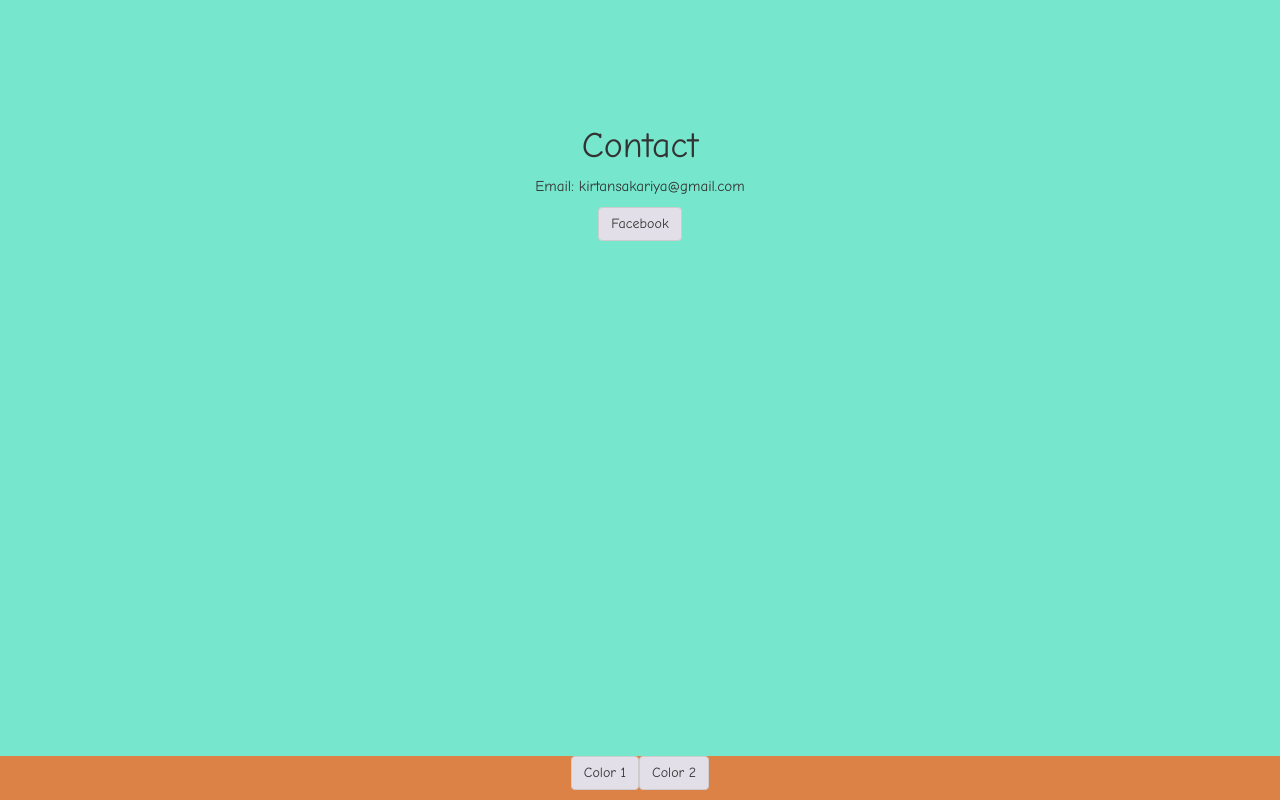
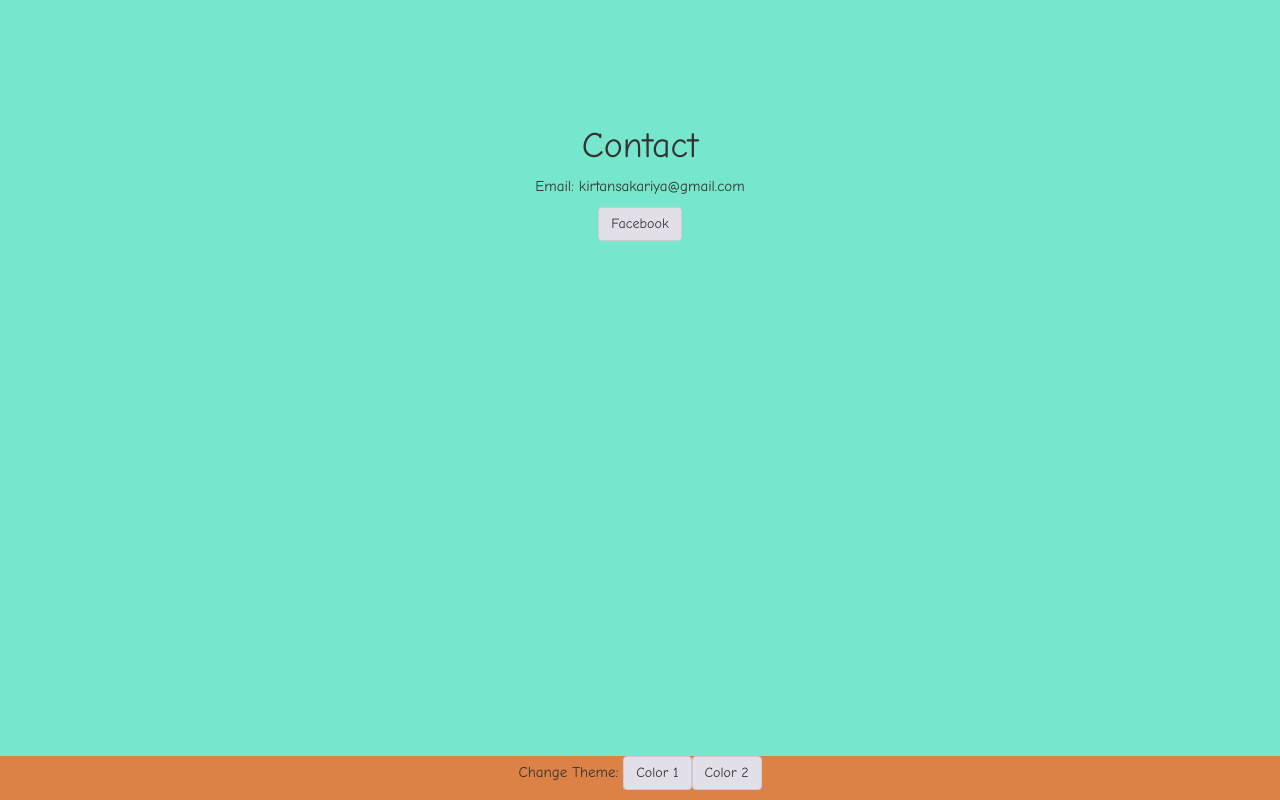
Before and after one commit to kirtansakariya/kirtansakariya.github.io, a website: page index.html in a window 1280 px wide. Shown: the part 4044-4844 px from the top of the page. Drawn offline with Linux system fonts and the light colour scheme.

Commit message:
updated bottom bar

```diff
--- a/index.html
+++ b/index.html
@@ -161,7 +161,7 @@
         <div class="container">
             <div class="row">
                 <div class="col-lg-12">
-                    <p><a class="btn btn-default page-scroll button" id="button1">Color 1</a><a class="btn btn-default page-scroll button" id="button2">Color 2</a></p>
+                    <p>Change Theme: <a class="btn btn-default page-scroll button" id="button1">Color 1</a><a class="btn btn-default page-scroll button" id="button2">Color 2</a></p>
                 </div>
             </div>
         </div>
```
